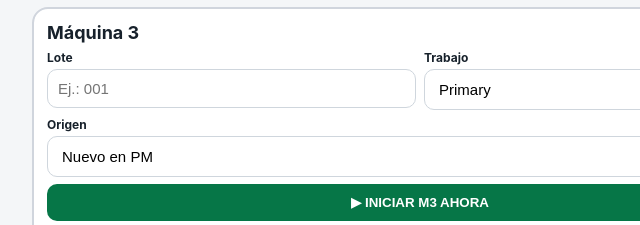
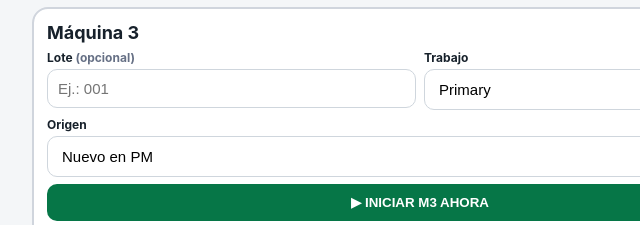
Before and after one commit to Darielis26/WireFlow-, a plain HTML site: page index.html in a window 1280 px wide. Shown: the part 534-759 px from the top of the page, 220-860 px from the left. Drawn offline with Linux system fonts and the light colour scheme.

Commit message:
Update index.html

```diff
--- a/index.html
+++ b/index.html
@@ -72,11 +72,15 @@ function note(m){let j=active(m);if(!j)return;let v=prompt('Observación para M'
 function support(k){return k.startsWith('Apoyo')}function base(k){return k.includes('Primary')?'P':k.includes('Catcher')?'C':''}
 function stats(){let done=dj().filter(j=>j.end&&!support(j.kind)),lots={};done.forEach(j=>{lots[j.lot]??={P:false,C:false,shared:false};lots[j.lot][base(j.kind)]=true;if(j.origin==='AM/PM')lots[j.lot].shared=true});let vals=Object.values(lots),p=vals.filter(x=>x.P).length,c=vals.filter(x=>x.C).length,own=vals.filter(x=>x.P&&x.C).length,m=meta(),unP=Math.max(0,p-own),unC=Math.max(0,c-own),fromAM=Math.min(m.amC,unP)+Math.min(m.amP,unC),explicit=vals.filter(x=>x.shared&&(x.P||x.C)).length,shared=Math.max(fromAM,explicit);return{p,c,pairs:own+fromAM,shared,machines:(own+fromAM)*5}}
 function machineCard(m){
- let j=active(m);if(!j)return `<div class="card machine-card"><div class="machine-head"><b>Máquina ${m}</b><span class="pill">LISTA</span></div>
- <div class="grid2"><div><label>Lote</label><input id="lot${m}" placeholder="Ej.: 001"></div><div><label>Trabajo</label><select id="kind${m}"><option>Primary</option><option>Catcher</option><option>Apoyo Primary</option><option>Apoyo Catcher</option></select></div></div>
- <label>Origen</label><select id="origin${m}"><option value="PM">Nuevo en PM</option><option value="AM/PM">Compartido / continuación AM</option></select><button class="green" onclick="start(${m})">▶ INICIAR M${m} AHORA</button><label>Si ya había comenzado: fecha y hora real</label><input id="manual${m}" type="datetime-local" value="${localDT()}"><button class="gray" onclick="manualStart(${m})">🕐 INICIAR M${m} CON FECHA / HORA MANUAL</button></div>`;
- let paused=(j.pauses||[]).some(p=>!p.end);return `<div class="card machine-card ${paused?'paused':'running'}"><div class="machine-head"><b>M${m} · ${j.kind}</b><span class="pill">${paused?'PAUSADA':'TRABAJANDO'}</span></div>
- <div class="purple"><b>Lote ${j.lot}</b> · ${j.origin==='AM/PM'?'Compartido AM/PM':'PM'}</div><div>Inicio: <b>${j.start}</b></div><div class="timer" id="totalTimer${m}">${hm(span(j.start,j.end||now()))}</div><div class="small" id="timeInfo${m}">Cronómetro total (continúa corriendo) · Break descontado: ${hm(breakDeduct(j))} · Otras pausas: ${hm(pauseTotal(j))} · <b>Efectivo: ${hm(effective(j))}</b></div>
+ let j=active(m);
+ if(!j)return `<div class="card machine-card"><div class="machine-head"><b>Máquina ${m}</b><span class="pill">LISTA</span></div>
+ <div class="grid2"><div><label>Lote <span class="small">(opcional)</span></label><input id="lot${m}" placeholder="Ej.: 001"></div><div><label>Trabajo</label><select id="kind${m}"><option>Primary</option><option>Catcher</option><option>Apoyo</option></select></div></div>
+ <label>Origen</label><select id="origin${m}"><option value="PM">Nuevo en PM</option><option value="AM/PM">Recibido de AM / compartido</option></select>
+ <button class="green" onclick="start(${m})">▶ INICIAR M${m} AHORA</button>
+ <label>Si ya había comenzado: fecha y hora real</label><input id="manual${m}" type="datetime-local" value="${localDT()}"><button class="gray" onclick="manualStart(${m})">🕐 INICIAR M${m} CON FECHA / HORA MANUAL</button></div>`;
+ let paused=!!openPause(j);
+ return `<div class="card machine-card ${paused?'paused':'running'}"><div class="machine-head"><b>Máquina ${m}</b><span class="pill">${paused?'PAUSADA':'TRABAJANDO'}</span></div>
+ <div class="purple"><b>Lote ${j.lot}</b> · ${j.kind} · ${j.origin==='AM/PM'?'Compartido AM/PM':'PM'}</div><div>Inicio: <b>${j.start}</b></div><div class="timer" id="totalTimer${m}">${hm(span(j.start,j.end||now()))}</div><div class="small" id="timeInfo${m}">Cronómetro total (continúa corriendo) · Break descontado: ${hm(breakDeduct(j))} · Otras pausas: ${hm(pauseTotal(j))} · <b>Efectivo: ${hm(effective(j))}</b></div>
  <button class="gray" onclick="enableNotifications()">🔔 ACTIVAR NOTIFICACIONES DE BREAK</button>${breakControls(j)}
  ${paused?`<button class="green" onclick="resume(${m})">▶ CONTINUAR M${m}</button>`:`<label>Motivo si necesitas pausar por una causa distinta al break programado</label><select id="reason${m}"><option>Machine Down</option><option>Falta de material</option><option>Mantenimiento</option><option>Otro</option></select><button class="amber" onclick="pause(${m})">⏸ PAUSAR M${m}</button>`}
  <button class="gray" onclick="note(${m})">+ OBSERVACIÓN</button><button class="red" onclick="finish(${m})">■ FINALIZAR M${m}</button></div>`
```
